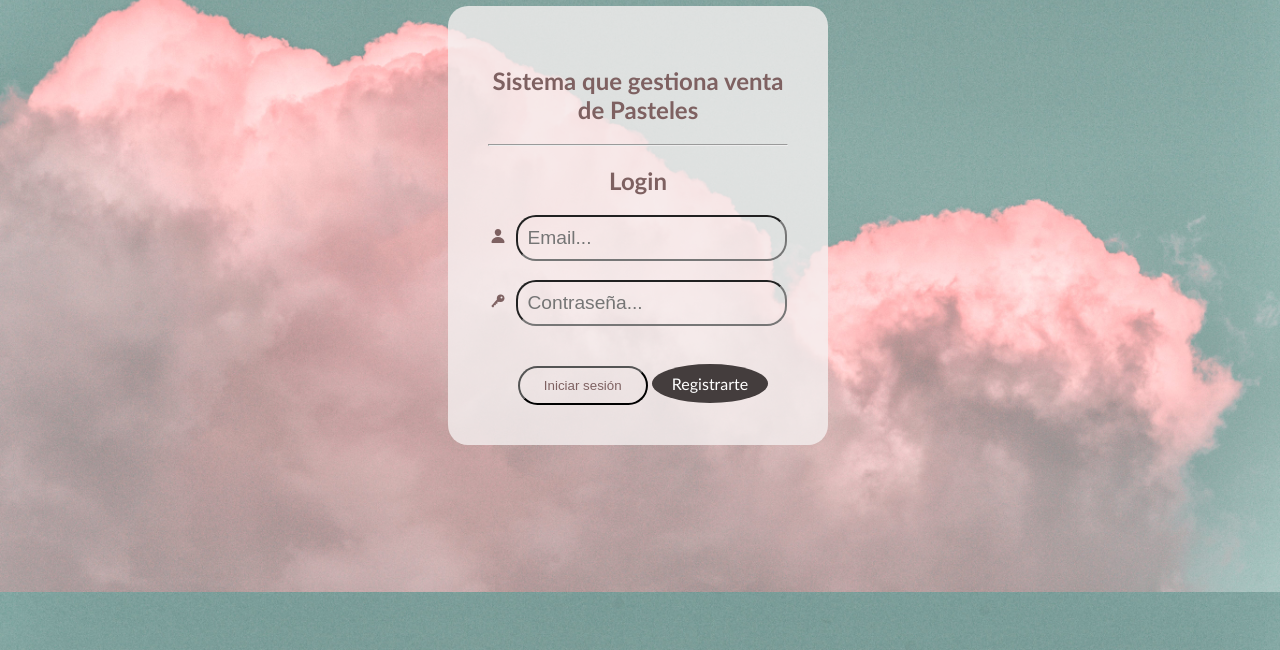
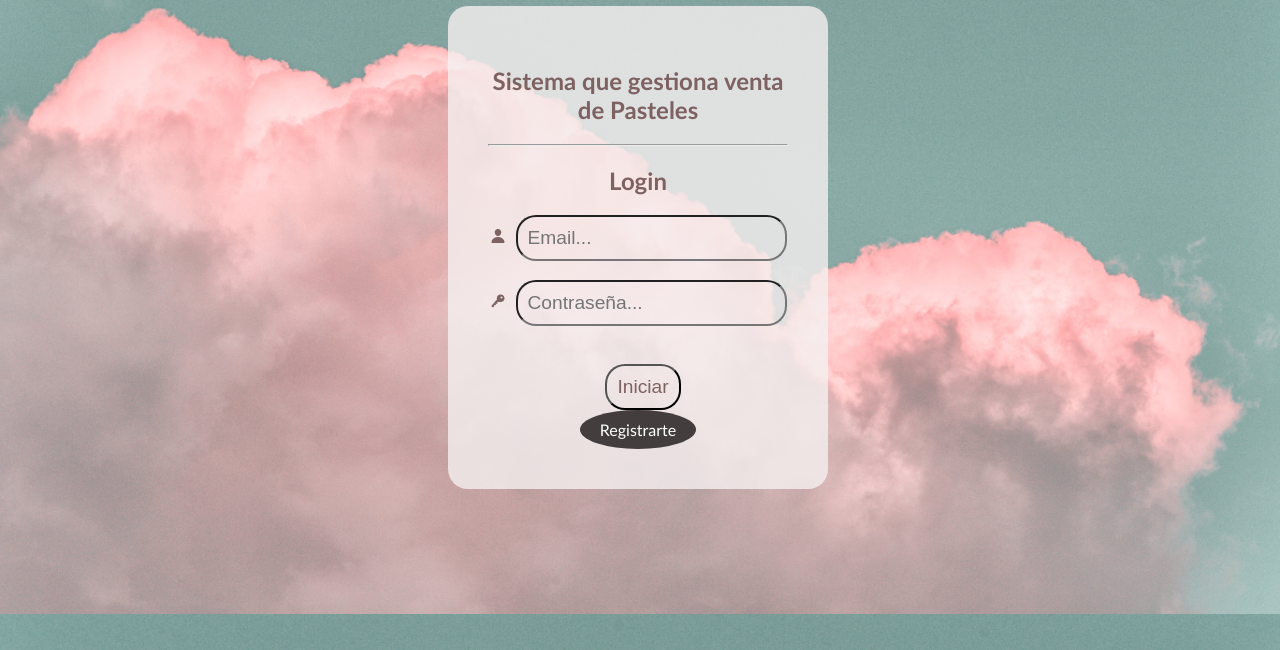
Before and after one commit to AndresGaibor/postres-php, a PHP site: page /Login.php in a window 1280 px wide. Shown: the part 114-764 px from the top of the page. Run offline with PHP 8.4, Linux system fonts and the light colour scheme.

Commit message:
Inicio ya vale

```diff
--- a/Login.php
+++ b/Login.php
@@ -26,12 +26,15 @@
         <section class="info">
             <h2>Sistema que gestiona venta de Pasteles</h2>
             <hr>
-            <h2>Login</h2>
-            <ion-icon name="person"></ion-icon><input type="email" placeholder="Email..." required> <br><br>
-            <ion-icon name="key"></ion-icon><input type="password" placeholder="Contraseña..." required><br><br>
-            <br>
-            <button type="submit" onclick="Iniciar()">Iniciar sesión</button>
-            <a class='ewk_banner_link' href='controller/Controller.php?var1=1'>Registrarte</a>
+            <form action="../Model/Mvali.php" method = "post">
+                <h2>Login</h2>
+                <ion-icon name="person"></ion-icon><input type="email" name = "email" placeholder="Email..." required> <br><br>
+                <ion-icon name="key"></ion-icon><input type="password" name = "password" placeholder="Contraseña..." required><br><br>
+                <br>
+                <input type="submit" value = "Iniciar">
+            </form>
+
+            <a class='ewk_banner_link' href='controller/Controller.php?var1=2'>Registrarte</a>
         </section>
     </main>
     <script src="Login.js"></script>
```
